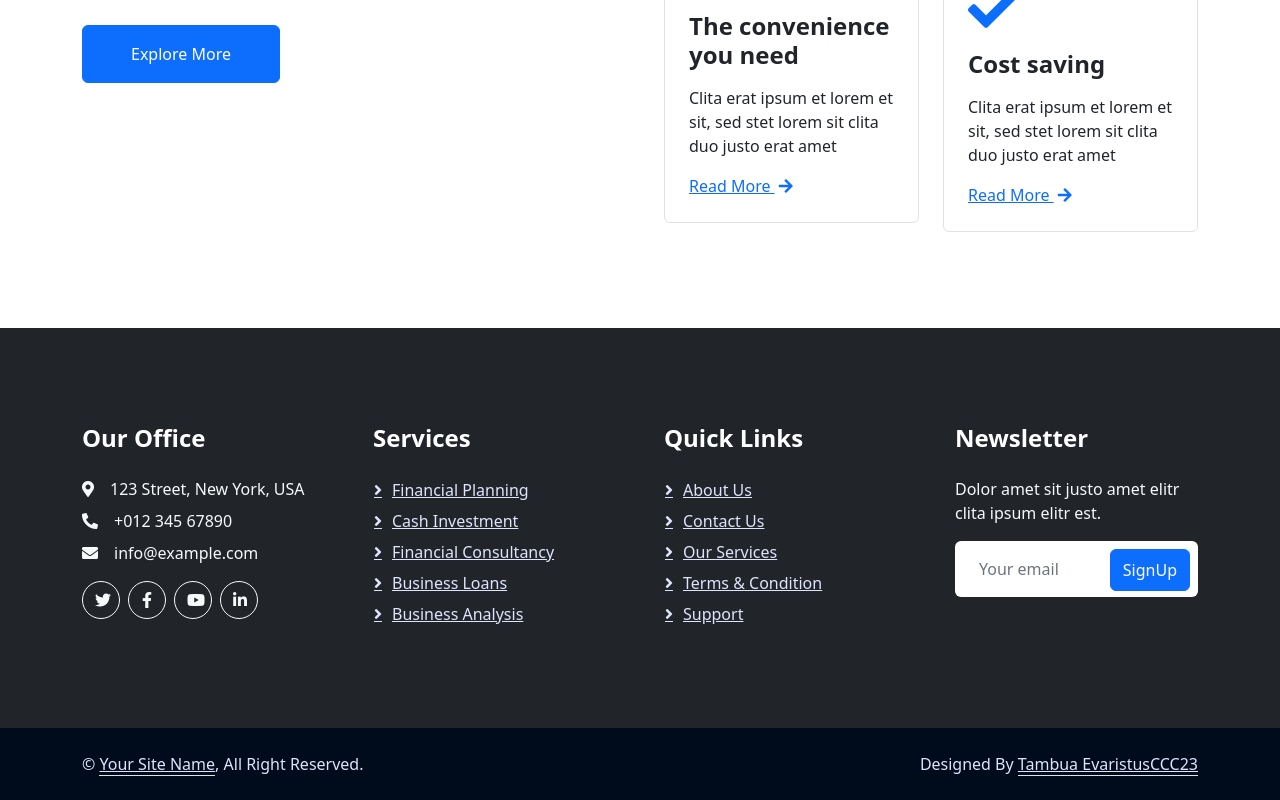
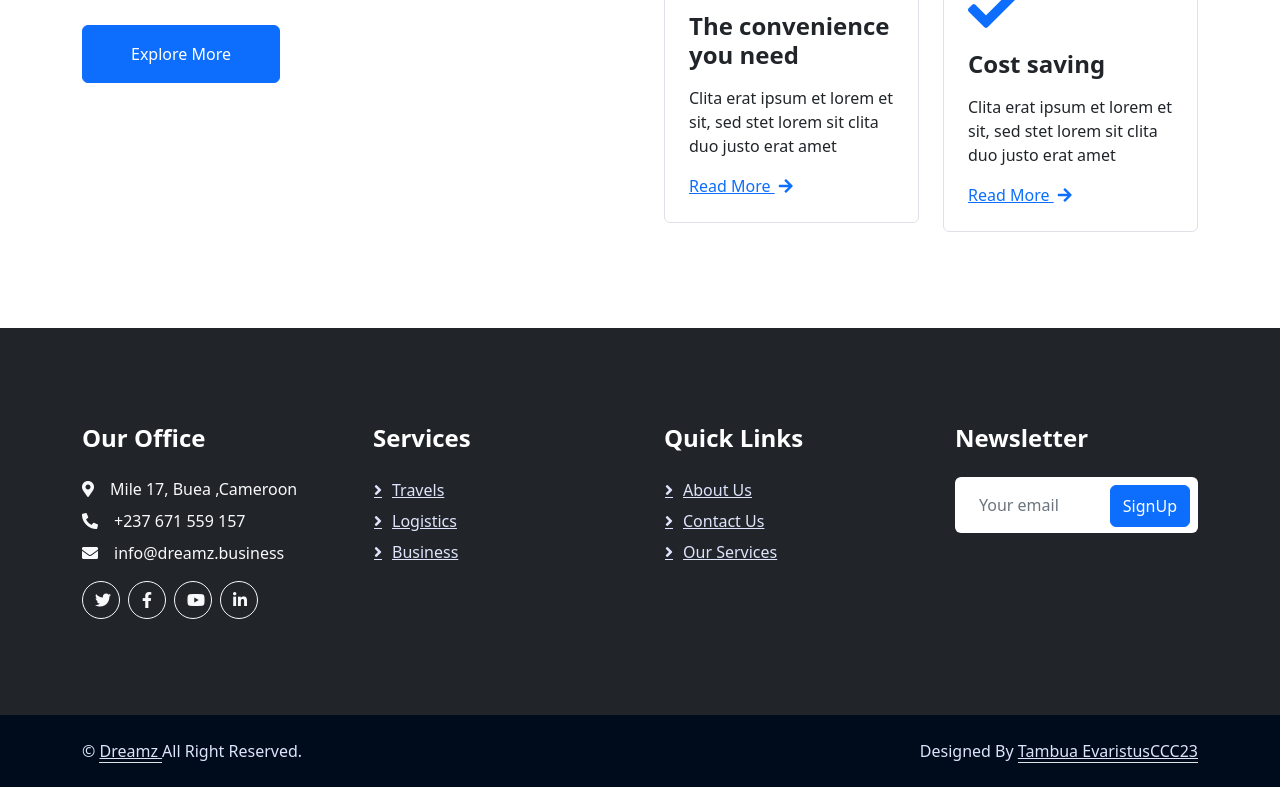
Before and after one commit to tambuaevaristus/dreamz-website, a Next.js app: page / in a window 1280 px wide. Shown: the part 2051-2851 px from the top of the page. Built offline with nearby package versions, Linux system fonts and the light colour scheme.

Commit message:
footer done

```diff
--- a/components/Footer.js
+++ b/components/Footer.js
@@ -12,14 +12,13 @@ export default function Footer() {
             <div class="col-lg-3 col-md-6">
               <h4 class="text-white mb-4">Our Office</h4>
               <p class="mb-2">
-                <i class="fa fa-map-marker-alt me-3"></i>123 Street, New York,
-                USA
+                <i class="fa fa-map-marker-alt me-3"></i>Mile 17, Buea ,Cameroon
               </p>
               <p class="mb-2">
-                <i class="fa fa-phone-alt me-3"></i>+012 345 67890
+                <i class="fa fa-phone-alt me-3"></i>+237 671 559 157
               </p>
               <p class="mb-2">
-                <i class="fa fa-envelope me-3"></i>info@example.com
+                <i class="fa fa-envelope me-3"></i>info@dreamz.business
               </p>
               <div class="d-flex pt-2">
                 <a
@@ -51,19 +50,13 @@ export default function Footer() {
             <div class="col-lg-3 col-md-6">
               <h4 class="text-white mb-4">Services</h4>
               <a class="btn btn-link" href="">
-                Financial Planning
+                Travels
               </a>
               <a class="btn btn-link" href="">
-                Cash Investment
+                Logistics
               </a>
               <a class="btn btn-link" href="">
-                Financial Consultancy
-              </a>
-              <a class="btn btn-link" href="">
-                Business Loans
-              </a>
-              <a class="btn btn-link" href="">
-                Business Analysis
+                Business
               </a>
             </div>
             <div class="col-lg-3 col-md-6">
@@ -77,16 +70,10 @@ export default function Footer() {
               <a class="btn btn-link" href="">
                 Our Services
               </a>
-              <a class="btn btn-link" href="">
-                Terms & Condition
-              </a>
-              <a class="btn btn-link" href="">
-                Support
-              </a>
             </div>
             <div class="col-lg-3 col-md-6">
               <h4 class="text-white mb-4">Newsletter</h4>
-              <p>Dolor amet sit justo amet elitr clita ipsum elitr est.</p>
+              {/* <p>Dolor amet sit justo amet elitr clita ipsum elitr est.</p> */}
               <div class="position-relative w-100">
                 <input
                   class="form-control bg-white border-0 w-100 py-3 ps-4 pe-5"
@@ -109,10 +96,17 @@ export default function Footer() {
         <div class="container">
           <div class="row">
             <div class="col-md-6 text-center text-md-start mb-3 mb-md-0">
-                    &copy; <a class="border-bottom" href="#">Your Site Name</a>, All Right Reserved.
+              &copy;{" "}
+              <a class="border-bottom" href="#">
+                Dreamz{" "}
+              </a>{" "}
+              All Right Reserved.
             </div>
             <div class="col-md-6 text-center text-md-end">
-                    Designed By <a class="border-bottom" href="#">Tambua EvaristusCCC23</a>
+              Designed By{" "}
+              <a class="border-bottom" href="#">
+                Tambua EvaristusCCC23
+              </a>
             </div>
           </div>
         </div>
```
Lines whose indentation alone changed are shown as unchanged.
